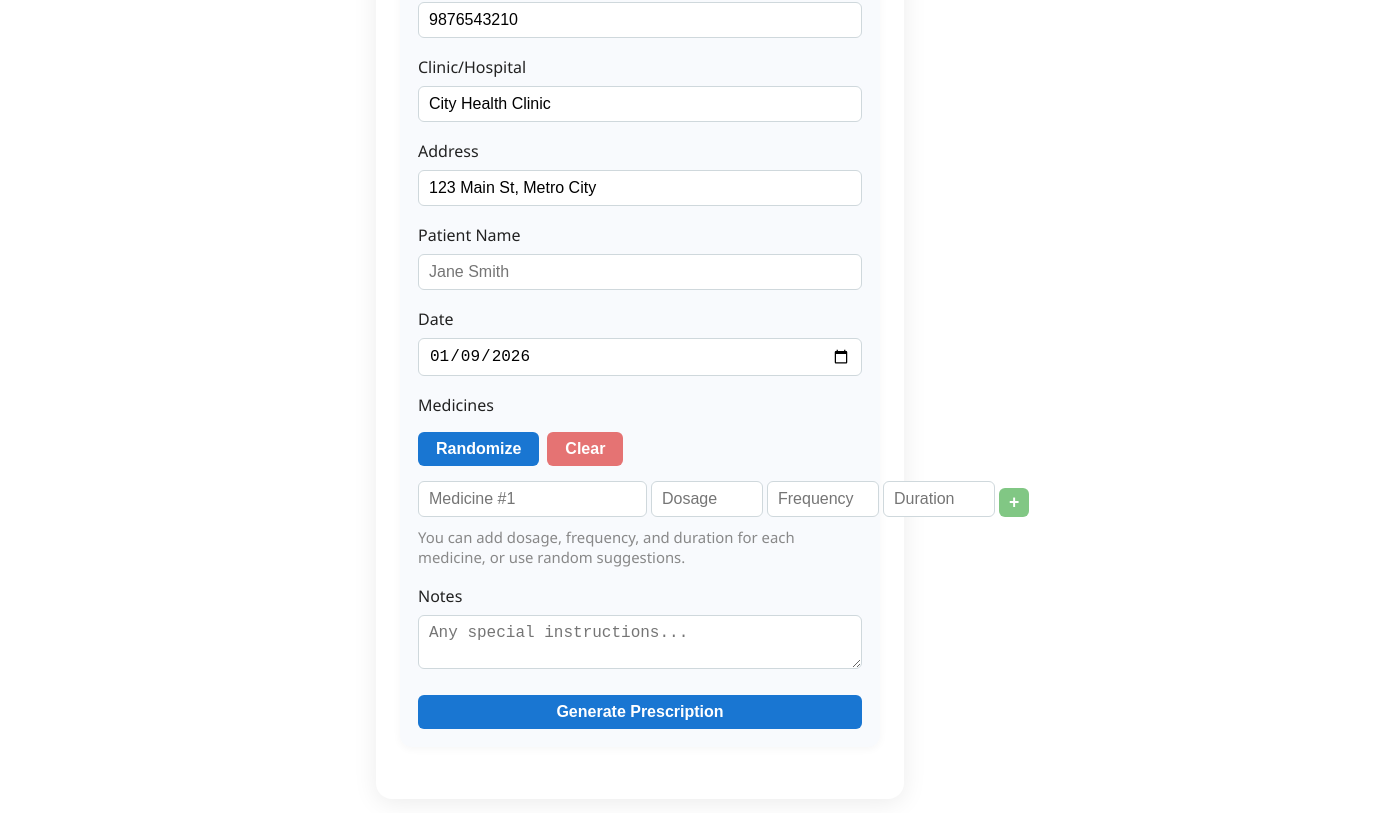
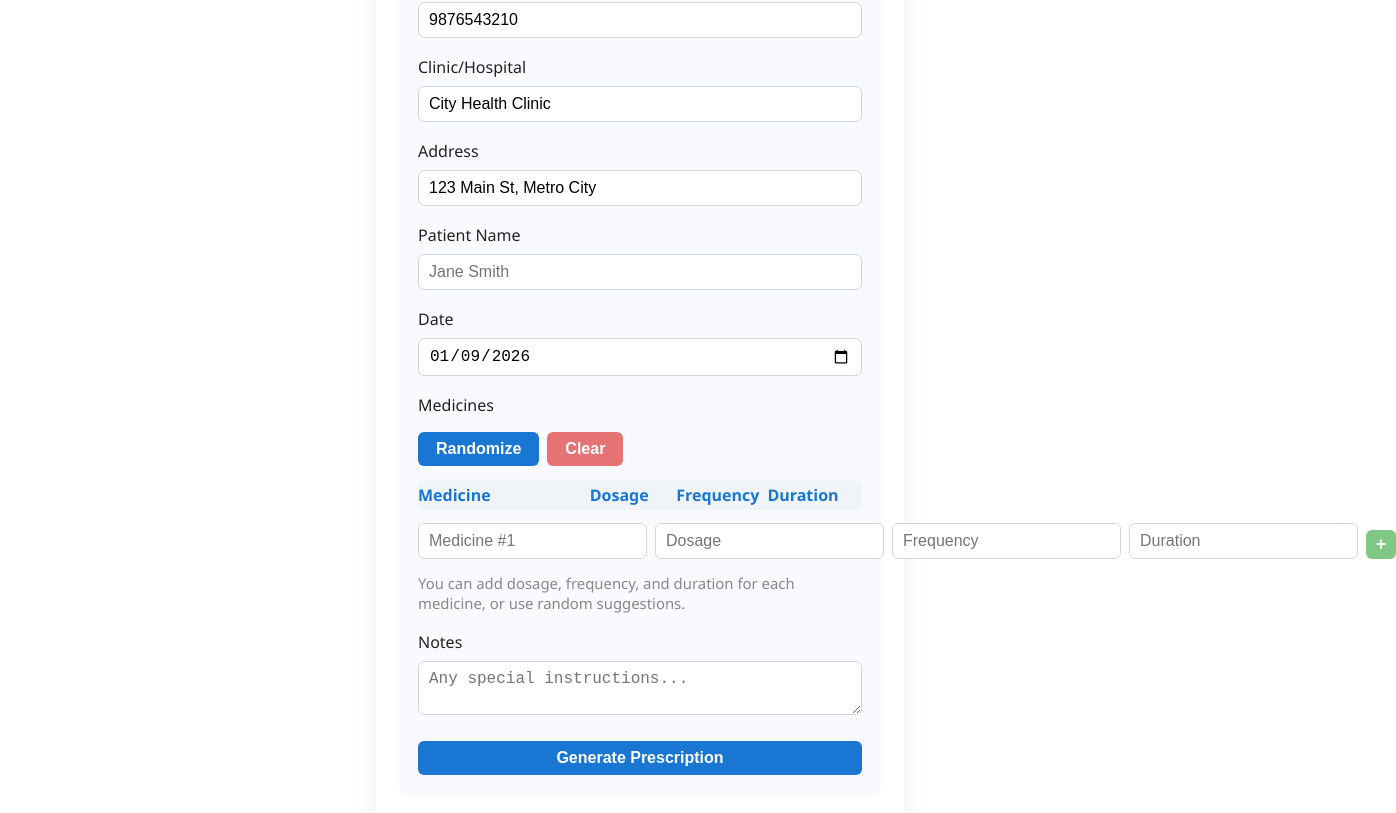
Before and after one commit to githubajaydhage/doctor-prescription-generator, a React (Create React App) app: page / in a window 1280 px wide. Shown: the part 892-1705 px from the top of the page, 1396 px wide, since content can reach past the window. Built offline with nearby package versions, Linux system fonts and the light colour scheme.

Commit message:
fix: medicine input grid layout and prescription generation bug

```diff
--- a/src/PrescriptionForm.js
+++ b/src/PrescriptionForm.js
@@ -47,9 +47,11 @@ const MedList = styled.div`
 `;
 
 const MedRow = styled.div`
-  display: flex;
+  display: grid;
+  grid-template-columns: 2.5fr 1.2fr 1.2fr 1.2fr auto auto;
+  gap: 8px;
   align-items: center;
-  gap: 8px;
+  margin-bottom: 4px;
 `;
 
 const Button = styled.button`
@@ -278,12 +280,20 @@ function PrescriptionForm({ setPrescription, setRxSymbol, setDefaultMeds }) {
           <Button type="button" onClick={() => setForm({ ...form, medicines: [{ name: "", dosage: "", frequency: "", duration: "" }] })} style={{background:'#e57373'}}>Clear</Button>
         </div>
         <MedList>
+          <MedRow style={{fontWeight:600, color:'#1976d2', fontSize:'1rem', background:'#f0f4f8', borderRadius:6, padding:'4px 0'}}>
+            <span>Medicine</span>
+            <span>Dosage</span>
+            <span>Frequency</span>
+            <span>Duration</span>
+            <span></span>
+            <span></span>
+          </MedRow>
           {form.medicines.map((med, i) => (
-            <MedRow key={i} style={{gap:4}}>
-              <Input value={med.name} onChange={e => handleMedicineChange(i, 'name', e.target.value)} required placeholder={`Medicine #${i+1}`} style={{flex:1}} />
-              <Input value={med.dosage} onChange={e => handleMedicineChange(i, 'dosage', e.target.value)} placeholder="Dosage" style={{width:90}} />
-              <Input value={med.frequency} onChange={e => handleMedicineChange(i, 'frequency', e.target.value)} placeholder="Frequency" style={{width:90}} />
-              <Input value={med.duration} onChange={e => handleMedicineChange(i, 'duration', e.target.value)} placeholder="Duration" style={{width:90}} />
+            <MedRow key={i}>
+              <Input value={med.name} onChange={e => handleMedicineChange(i, 'name', e.target.value)} required placeholder={`Medicine #${i+1}`} />
+              <Input value={med.dosage} onChange={e => handleMedicineChange(i, 'dosage', e.target.value)} placeholder="Dosage" />
+              <Input value={med.frequency} onChange={e => handleMedicineChange(i, 'frequency', e.target.value)} placeholder="Frequency" />
+              <Input value={med.duration} onChange={e => handleMedicineChange(i, 'duration', e.target.value)} placeholder="Duration" />
               {form.medicines.length > 1 && <Button type="button" onClick={() => removeMedicine(i)} style={{padding:'4px 10px',fontSize:'1.1rem',background:'#e57373'}}>–</Button>}
               {i === form.medicines.length - 1 && <Button type="button" onClick={addMedicine} style={{padding:'4px 10px',fontSize:'1.1rem',background:'#81c784'}}>+</Button>}
             </MedRow>
--- a/src/PrescriptionPreview.js
+++ b/src/PrescriptionPreview.js
@@ -1,8 +1,8 @@
-
 import React, { useRef } from "react";
 import styled from "styled-components";
-// Handwritten font fallback
-const scriptFont = `'Segoe Script', 'Brush Script MT', cursive, Arial, sans-serif`;
+
+// Handwritten font fallback (Google Fonts: Pacifico preferred)
+const scriptFont = `'Pacifico', 'Segoe Script', 'Brush Script MT', cursive, Arial, sans-serif`;
 
 // Real-world hospital logos (SVG or PNG links)
 const hospitalLogos = {
@@ -15,13 +15,13 @@ const hospitalLogos = {
 };
 
 const Card = styled.div`
-  border: 2px solid #1976d2;
-  border-radius: 6px;
+  border: 2.5px solid #1976d2;
+  border-radius: 12px;
   background: #fff;
-  margin: 32px auto 24px auto;
-  max-width: 420px;
-  min-height: 520px;
-  box-shadow: 0 2px 8px rgba(0,0,0,0.04);
+  margin: 36px auto 28px auto;
+  max-width: 500px;
+  min-height: 540px;
+  box-shadow: 0 4px 24px rgba(0,0,0,0.10);
   font-family: 'Segoe UI', Arial, sans-serif;
   position: relative;
   padding: 0;
@@ -34,76 +34,69 @@ const BlueLine = styled.div`
 `;
 
 const RxHeader = styled.div`
-  padding: 18px 18px 0 18px;
+  padding: 24px 28px 0 28px;
 `;
 
 const TopRow = styled.div`
   display: flex;
   justify-content: space-between;
-  font-size: 1.01rem;
-  margin-bottom: 2px;
-`;
-
-const Label = styled.span`
-  color: #1976d2;
-  font-weight: 500;
+  font-size: 1.12rem;
+  margin-bottom: 8px;
 `;
 
 const RxInfoRow = styled.div`
   display: flex;
   justify-content: flex-start;
   gap: 18px;
-  font-size: 1.01rem;
-  margin-bottom: 2px;
+  font-size: 1.12rem;
+  margin-bottom: 8px;
+`;
+
+const Label = styled.span`
+  color: #1976d2;
+  font-weight: 600;
+  letter-spacing: 0.5px;
 `;
 
 const RxBody = styled.div`
-  padding: 18px 18px 10px 18px;
-`;
-
-const PatientRow = styled.div`
-  display: flex;
-  gap: 18px;
-  font-size: 1.01rem;
-  margin-bottom: 2px;
-`;
-
-const PatientInfo = styled.div`
-  font-size: 1.05rem;
+  padding: 28px 28px 10px 28px;
 `;
 
 const RxSymbol = styled.div`
-  font-size: 2.1rem;
+  font-size: 2.5rem;
   color: #1976d2;
   font-weight: 700;
   margin: 18px 0 8px 0;
   font-family: 'Times New Roman', serif;
   display: flex;
   align-items: center;
+  letter-spacing: 2px;
 `;
 
 const ScriptText = styled.div`
   font-family: ${scriptFont};
-  font-size: 1.18rem;
-  margin: 18px 0 10px 0;
+  font-size: 1.25rem;
+  margin: 26px 0 14px 0;
   text-align: left;
   min-height: 60px;
   white-space: pre-line;
+  color: #222;
 `;
 
 const Notes = styled.div`
   font-family: ${scriptFont};
-  font-size: 1.1rem;
-  margin: 10px 0 0 0;
+  font-size: 1.18rem;
+  margin: 14px 0 0 0;
   white-space: pre-line;
+  color: #222;
 `;
 
 const RxFooter = styled.div`
   display: flex;
   justify-content: flex-end;
   align-items: flex-end;
-  padding: 10px 18px 18px 18px;
-  font-size: 0.98rem;
+  padding: 18px 28px 24px 28px;
+  font-size: 1.08rem;
   color: #1976d2;
 `;
 
@@ -118,25 +111,9 @@ const Signature = styled.div`
   text-align: right;
   min-width: 160px;
   font-family: ${scriptFont};
-  font-size: 1.25rem;
+  font-size: 1.35rem;
   color: #1976d2;
-`;
-
-const Title = styled.h2`
-  color: ${(p) => p.theme.primary};
-  margin-top: 0;
-  margin-bottom: 18px;
-  font-size: 1.5rem;
-`;
-
-const Info = styled.p`
-  margin: 4px 0;
-  font-size: 1.08rem;
-`;
-
-const MedList = styled.ul`
-  margin: 0 0 8px 0;
-  padding-left: 20px;
+  letter-spacing: 1.5px;
 `;
 
 const ButtonBar = styled.div`
@@ -160,7 +137,7 @@ const Button = styled.button`
   }
 `;
 
-function PrescriptionPreview({ prescription, theme }) {
+function PrescriptionPreview({ prescription, theme, rxSymbol }) {
   const ref = useRef();
 
   const handlePrint = () => {
@@ -178,7 +155,7 @@ function PrescriptionPreview({ prescription, theme }) {
   const handleDownload = () => {
     const element = document.createElement("a");
     const file = new Blob([
-      `Doctor: ${prescription.doctor}\nPatient: ${prescription.patient}\nDate: ${prescription.date}\nMedicines: ${prescription.medicines.join(", ")}\nNotes: ${prescription.notes}`
+      `Doctor: ${prescription.doctor}\nPatient: ${prescription.patient}\nDate: ${prescription.date}\nMedicines: ${prescription.medicines.map(m=>m.name).join(", ")}\nNotes: ${prescription.notes}`
     ], {type: 'text/plain'});
     element.href = URL.createObjectURL(file);
     element.download = "prescription.txt";
@@ -206,15 +183,15 @@ function PrescriptionPreview({ prescription, theme }) {
             <div style={{fontWeight:700,fontSize:'1.1rem',color:'#1976d2'}}>{prescription.clinic || 'Clinic/Hospital'}</div>
           </div>
           <TopRow>
-            <div><Label>Name:</Label> {prescription.patient || "__________"}</div>
-            <div><Label>Date:</Label> {prescription.date || "__________"}</div>
+            <div><Label>Name:</Label> <span style={{fontFamily:scriptFont, fontSize:'1.18rem', color:'#222'}}>{prescription.patient || "__________"}</span></div>
+            <div><Label>Date:</Label> <span style={{fontFamily:scriptFont, fontSize:'1.18rem', color:'#222'}}>{prescription.date || "__________"}</span></div>
           </TopRow>
           <RxInfoRow>
-            <div><Label>Address:</Label> {prescription.address || "__________"}</div>
+            <div><Label>Address:</Label> <span style={{fontFamily:scriptFont, fontSize:'1.18rem', color:'#222'}}>{prescription.address || "__________"}</span></div>
           </RxInfoRow>
           <TopRow>
-            <div><Label>Age:</Label> ______</div>
-            <div><Label>Sex:</Label> ______</div>
+            <div><Label>Age:</Label> <span style={{fontFamily:scriptFont, fontSize:'1.18rem', color:'#222'}}>______</span></div>
+            <div><Label>Sex:</Label> <span style={{fontFamily:scriptFont, fontSize:'1.18rem', color:'#222'}}>______</span></div>
           </TopRow>
         </RxHeader>
         <BlueLine />
```
